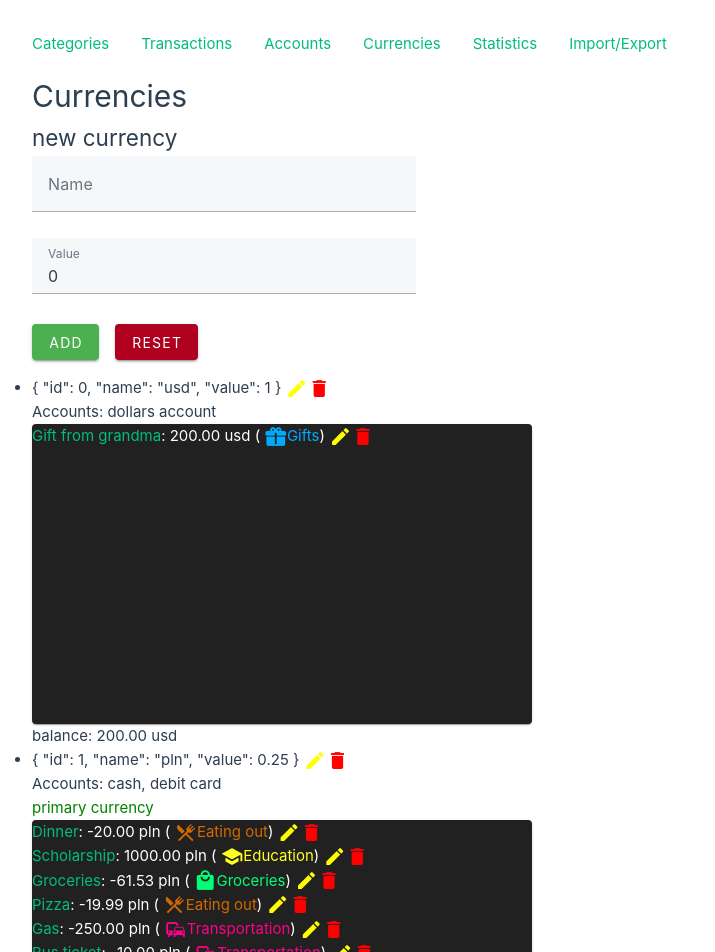
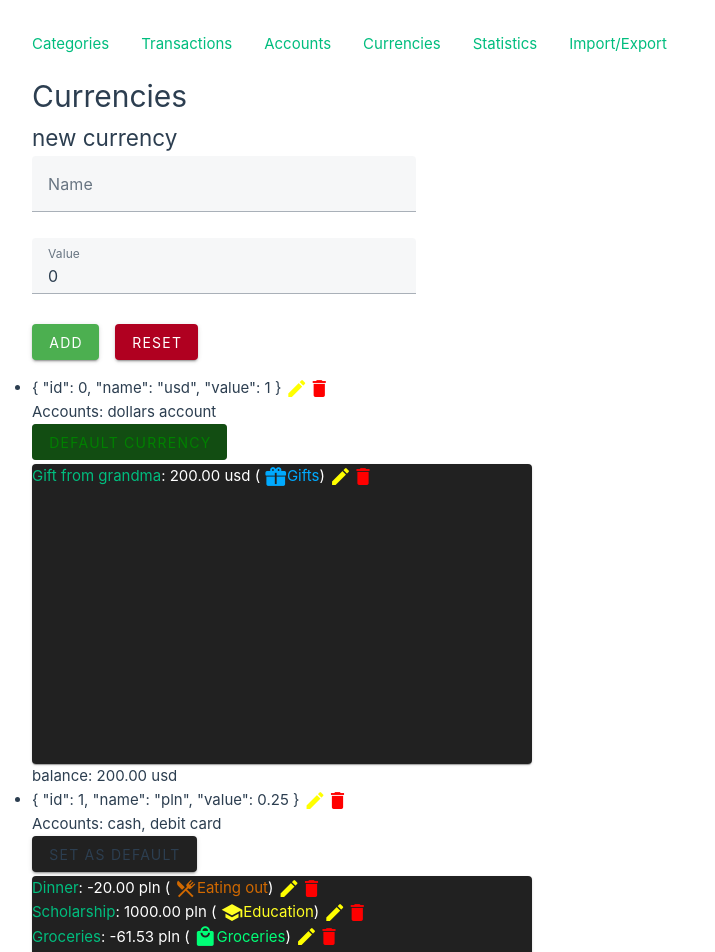
Before and after one commit to FilipTarajko/finance-manager, a Vue app: page /currencies in a window 1280 px wide. Shown: the top 952 px of the page, without its empty margins (0-715 px from the left). Built offline with nearby package versions, Linux system fonts and the light colour scheme.

Commit message:
Allow user to change default currency

```diff
--- a/src/components/Currencies/CurrencyComponent.vue
+++ b/src/components/Currencies/CurrencyComponent.vue
@@ -47,10 +47,20 @@ const balance = computed(() => {
   />
   <br>Accounts: {{ currenciesStore.getAccountNamesByCurrency(currency).join(", ") || '-' }}
   <br>
-  <div
+  <v-btn
     v-if="currenciesStore.default_currency_id == currency.id"
+    class="mb-1"
     style="color: green;"
-  >primary currency</div>
+    disabled
+  >default currency</v-btn>
+  <v-btn
+    v-else
+    class="mb-1"
+    @click="currenciesStore.default_currency_id = currency.id"
+  >
+    set as default
+  </v-btn>
+  <br>
   <TransactionList
     :showDialog="showTransactionDialog"
     :transactions="transactions"
--- a/src/stores/currenciesStore.ts
+++ b/src/stores/currenciesStore.ts
@@ -13,7 +13,7 @@ const accountsStore = useAccountsStore();
 import defaultCurrencies from './defaultCurrencies.json'
 
 export const useCurrenciesStore = defineStore('currenciesStore', () => {
-  const default_currency_id: Ref<number> = useStorage('default_currency_id', 1)
+  const default_currency_id: Ref<number> = useStorage('default_currency_id', 0)
   const currencies: Ref<Currency[]> = useStorage('currencies', defaultCurrencies)
 
   function getCurrencyById(id: number) {
```
